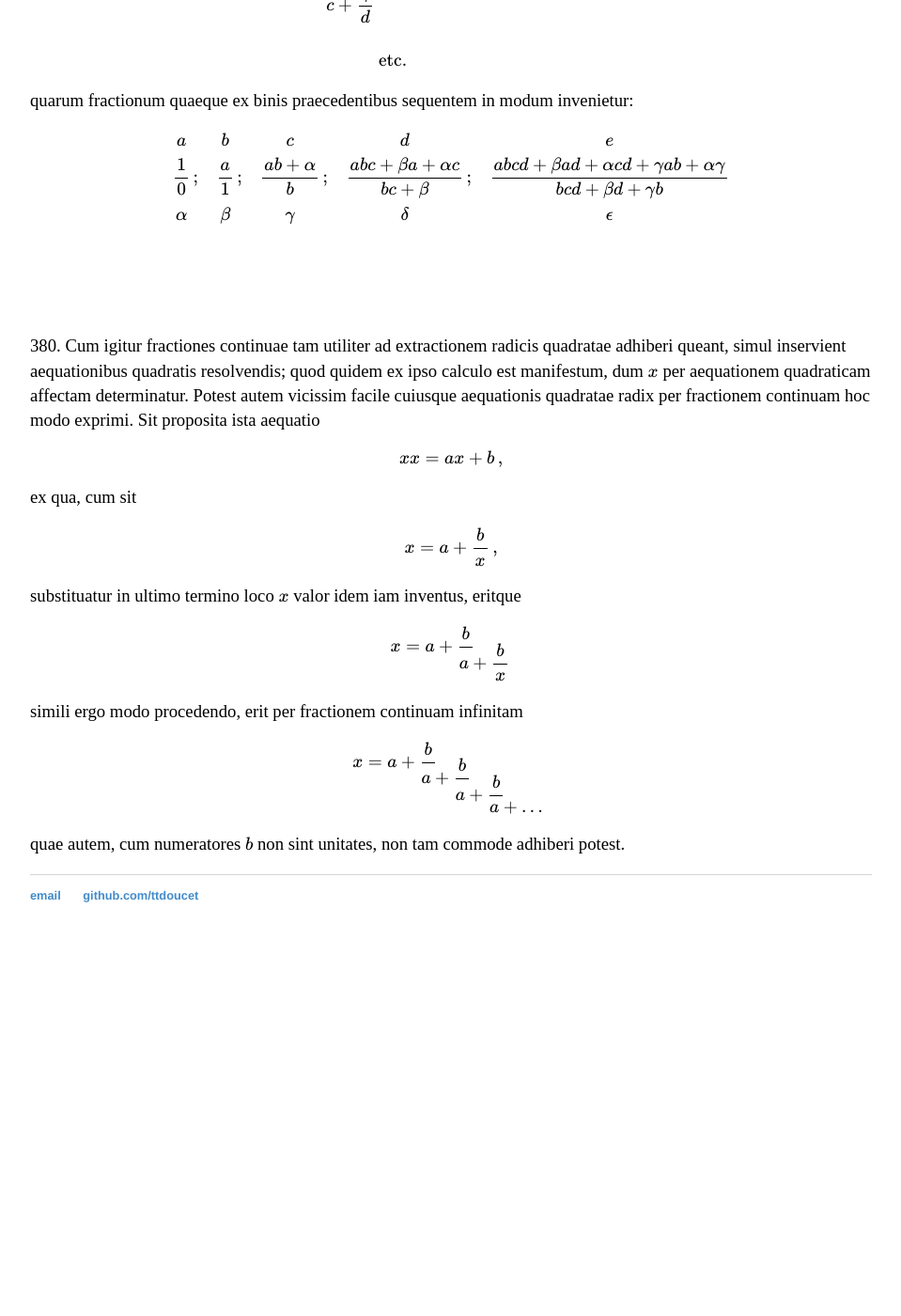
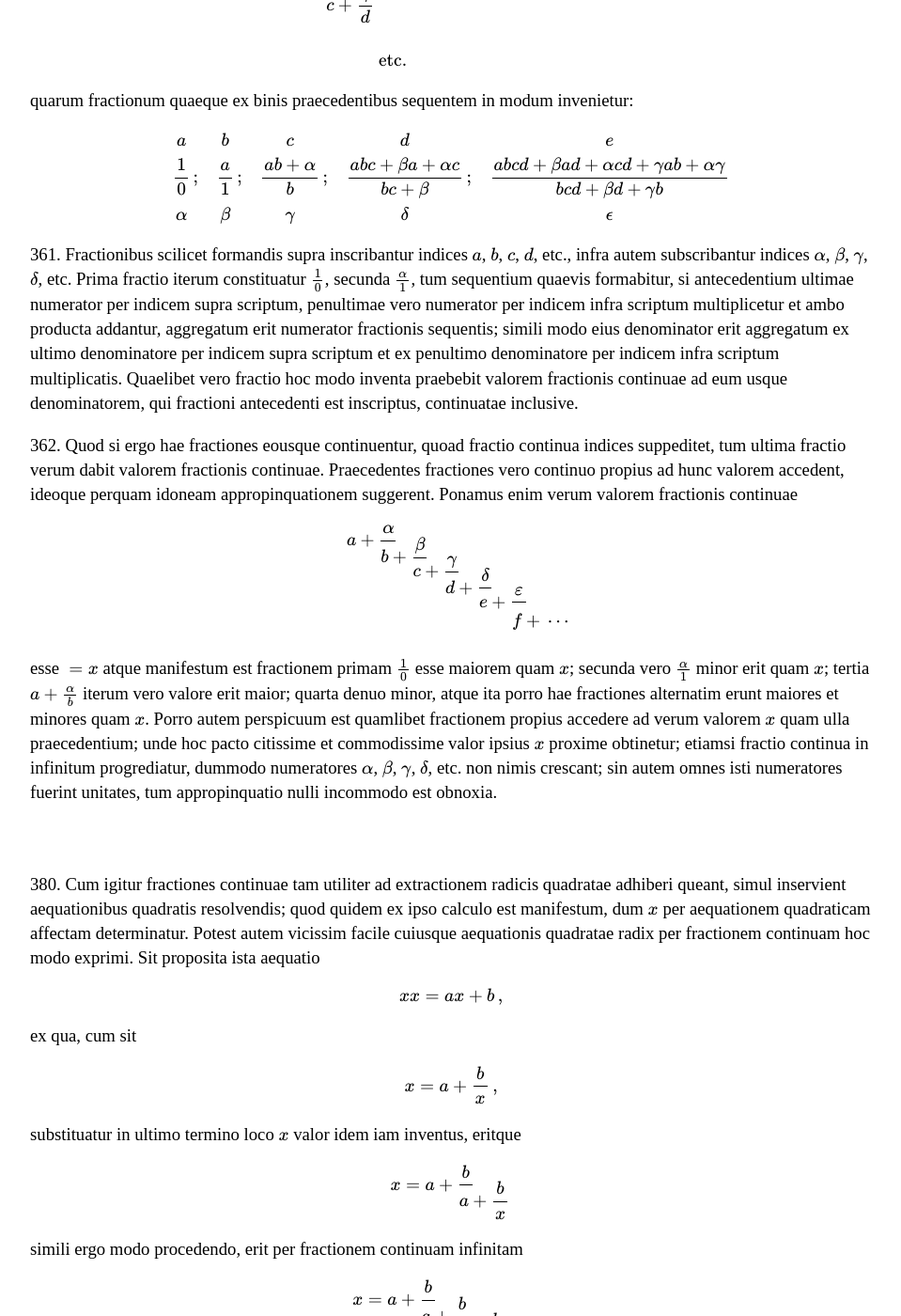
Before and after one commit to ttdoucet/ttdoucet.github.io, a Jekyll site: the page built from euler/e101.html, in a window 1280 px wide and 1400 px high, scrolled down 2179 px. Shown: the whole window at 94% size, without its empty margins (160-1119 px from the left). Built offline with Jekyll 4.4.1, drawn with Linux system fonts in a browser that asks for light colours; formulas are drawn with MathJax 3; before the commit the page ends 3201 px from its top, so only the background shows below that.

Commit message:
more continued fractions

```diff
--- a/euler/e101.html
+++ b/euler/e101.html
@@ -76,8 +76,7 @@ a &= a\cr\cr
 \end{aligned}
 
 
-<p>
-359.
+<p>359.
 Etsi in his fractionibus ordinariis non facile lex,
 secundum quam numerator ac denominator ex litteris \(a\), \(b\), \(c\), \(d\) etc.,
 componantur, perspicitur, tamen attendenti statim patebit,
@@ -112,8 +111,7 @@ quae antecedenti imminet,
 inclusive continuatae.
 
 
-<p>
-360.
+<p>360.
 Simili modo altera fractionum continuarum forma
 
 \begin{equation}
@@ -141,16 +139,51 @@ a\phantom{\,;} & b\phantom{\,;} & c\phantom{\,;} & d\phantom{\,;} & e \\
 & \displaystyle{ {abc + \beta a + \alpha c}\over {bc + \beta}}\,;
 & \displaystyle{ {abcd + \beta ad + \alpha cd + \gamma ab + \alpha\gamma}\over {bcd + \beta d + \gamma b}} \\
 \alpha\phantom{\,;} & \beta\phantom{\,;} & \gamma\phantom{\,;} & \delta\phantom{\,;} & \epsilon \\
-
 \end{array}
 
+<p>361.
+Fractionibus scilicet formandis supra inscribantur indices \(a\), \(b\), \(c\), \(d\), etc.,
+infra autem subscribantur indices \(\alpha\), \(\beta\), \(\gamma\), \(\delta\), etc.
+Prima fractio iterum constituatur \(1\over 0\), secunda \(\alpha\over 1\),
+tum sequentium quaevis formabitur, si
+antecedentium ultimae numerator per indicem supra scriptum, penultimae vero numerator
+per indicem infra scriptum multiplicetur et ambo producta addantur,
+aggregatum erit numerator fractionis sequentis; simili modo eius denominator
+erit aggregatum ex ultimo denominatore per indicem supra scriptum
+et ex penultimo denominatore per indicem infra scriptum multiplicatis.
+Quaelibet vero fractio hoc modo inventa praebebit valorem fractionis continuae
+ad eum usque denominatorem, qui fractioni antecedenti est inscriptus,
+continuatae inclusive.
+
+<p>362.
+Quod si ergo hae fractiones eousque continuentur, quoad fractio
+continua indices suppeditet, tum ultima fractio verum dabit valorem fractionis
+continuae. Praecedentes fractiones vero continuo propius ad hunc valorem accedent,
+ideoque perquam idoneam appropinquationem suggerent.
+Ponamus enim verum valorem fractionis continuae
+
+\begin{equation}
+{a + {\cofrac \alpha b {\cofrac \beta c {\cofrac \gamma d {\cofrac \delta e {\cofrac \varepsilon f \tailfrac }}}}}}
+\end{equation}
+
+esse \({}= x\) atque manifestum est fractionem primam \(1\over 0\) esse maiorem quam \(x\);
+secunda vero \(\alpha\over 1\) minor erit quam \(x\); tertia \(a + {\alpha\over b}\) iterum
+vero valore erit maior;
+quarta denuo minor, atque ita porro hae fractiones alternatim erunt
+maiores et minores quam \(x\).
+Porro autem perspicuum est quamlibet fractionem
+propius accedere ad verum valorem \(x\) quam ulla praecedentium;
+unde hoc pacto citissime et commodissime valor ipsius \(x\) proxime obtinetur;
+etiamsi fractio continua in infinitum progrediatur,
+dummodo numeratores \(\alpha\), \(\beta\), \(\gamma\), \(\delta\), etc. non nimis crescant;
+sin autem omnes isti numeratores fuerint unitates,
+tum appropinquatio nulli incommodo est obnoxia.
 
 <br>
 <br>
 <br>
 
-<p>
-380. Cum igitur fractiones continuae tam utiliter ad extractionem
+<p>380. Cum igitur fractiones continuae tam utiliter ad extractionem
 radicis quadratae adhiberi queant, simul inservient aequationibus
 quadratis resolvendis;
 quod quidem ex ipso calculo est
```
